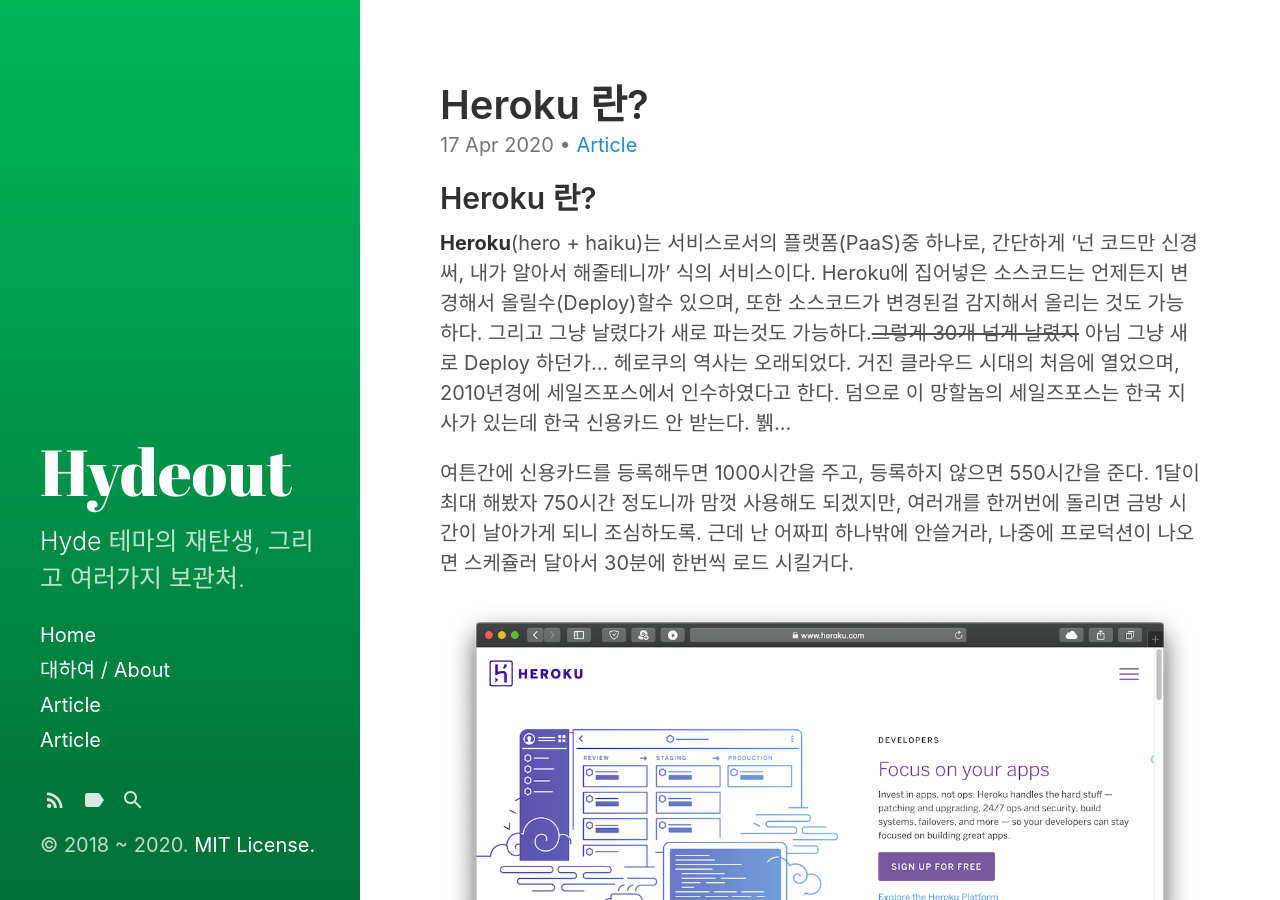
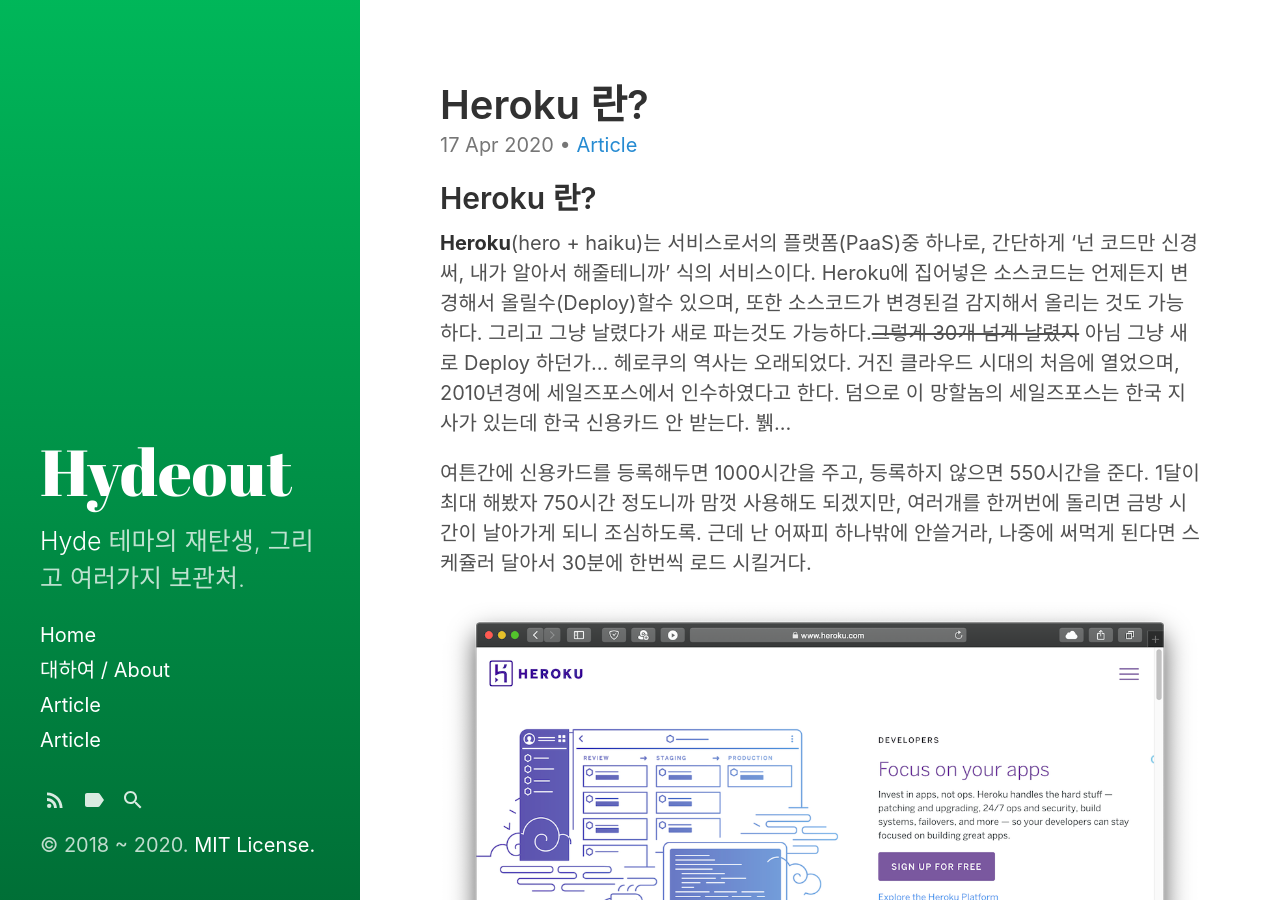
Before and after one commit to readingsnail/readingsnail.github.io, a Jekyll site: the page built from _posts/2020-04-17-Heroku.md, in a window 1280 px wide and 900 px high. Built offline with Jekyll 4.4.1, drawn with Linux system fonts in a browser that asks for light colours.

Commit message:
Update 2020-04-17-Heroku.md

```diff
--- a/_posts/2020-04-17-Heroku.md
+++ b/_posts/2020-04-17-Heroku.md
@@ -9,7 +9,7 @@ Heroku 란?
 -------
 **Heroku**(hero + haiku)는 서비스로서의 플랫폼(PaaS)중 하나로, 간단하게 '넌 코드만 신경써, 내가 알아서 해줄테니까' 식의 서비스이다. Heroku에 집어넣은 소스코드는 언제든지 변경해서 올릴수(Deploy)할수 있으며, 또한 소스코드가 변경된걸 감지해서 올리는 것도 가능하다. 그리고 그냥 날렸다가 새로 파는것도 가능하다.~~그렇게 30개 넘게 날렸지~~ 아님 그냥 새로 Deploy 하던가... 헤로쿠의 역사는 오래되었다. 거진 클라우드 시대의 처음에 열었으며, 2010년경에 세일즈포스에서 인수하였다고 한다. 덤으로 이 망할놈의 세일즈포스는 한국 지사가 있는데 한국 신용카드 안 받는다. 뷁...
 
-여튼간에 신용카드를 등록해두면 1000시간을 주고, 등록하지 않으면 550시간을 준다. 1달이 최대 해봤자 750시간 정도니까 맘껏 사용해도 되겠지만, 여러개를 한꺼번에 돌리면 금방 시간이 날아가게 되니 조심하도록. 근데 난 어짜피 하나밖에 안쓸거라, 나중에 프로덕션이 나오면 스케쥴러 달아서 30분에 한번씩 로드 시킬거다.
+여튼간에 신용카드를 등록해두면 1000시간을 주고, 등록하지 않으면 550시간을 준다. 1달이 최대 해봤자 750시간 정도니까 맘껏 사용해도 되겠지만, 여러개를 한꺼번에 돌리면 금방 시간이 날아가게 되니 조심하도록. 근데 난 어짜피 하나밖에 안쓸거라, 나중에 써먹게 된다면 스케쥴러 달아서 30분에 한번씩 로드 시킬거다.
 
 ![Heroku-main.png](https://raw.githubusercontent.com/readingsnail/readingsnail.github.io/master/_screenshots/heroku-main.png)
 
```
